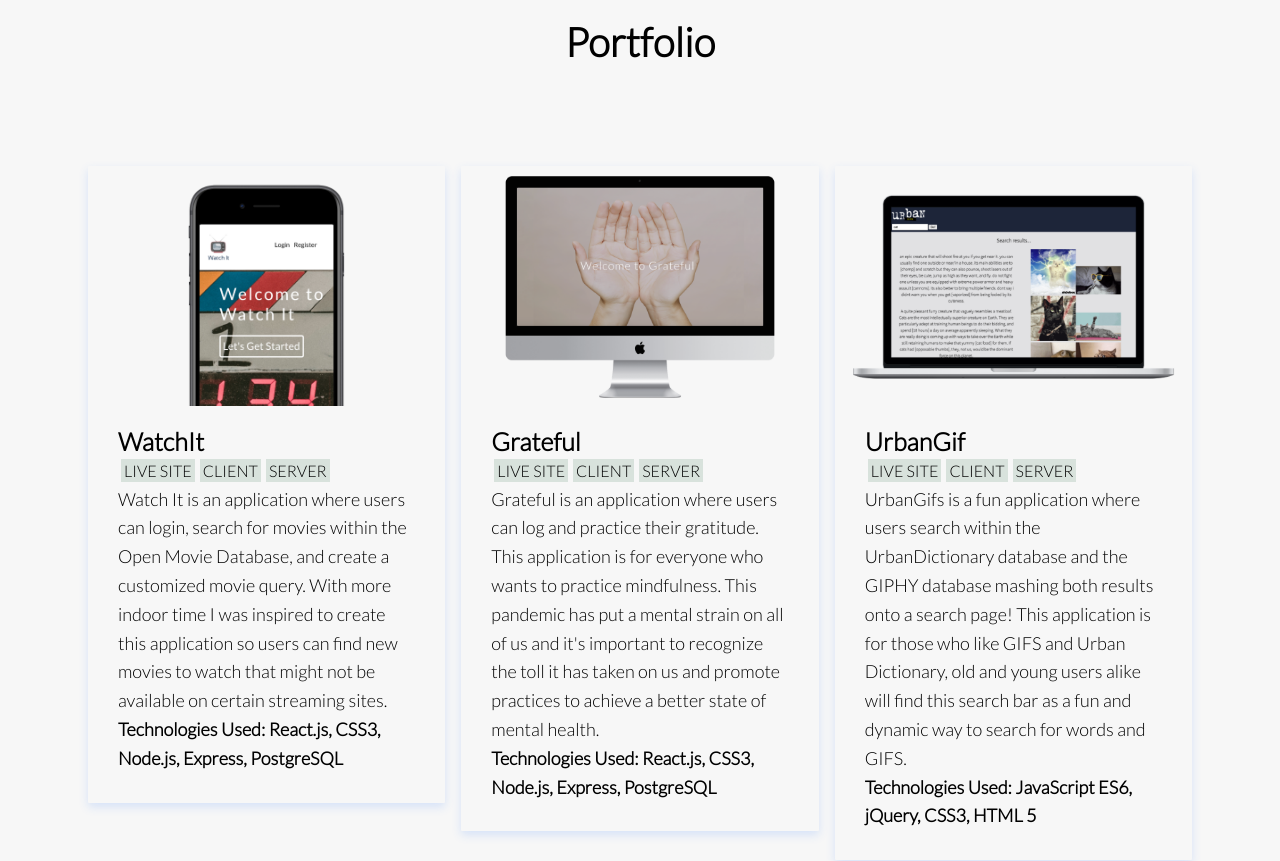
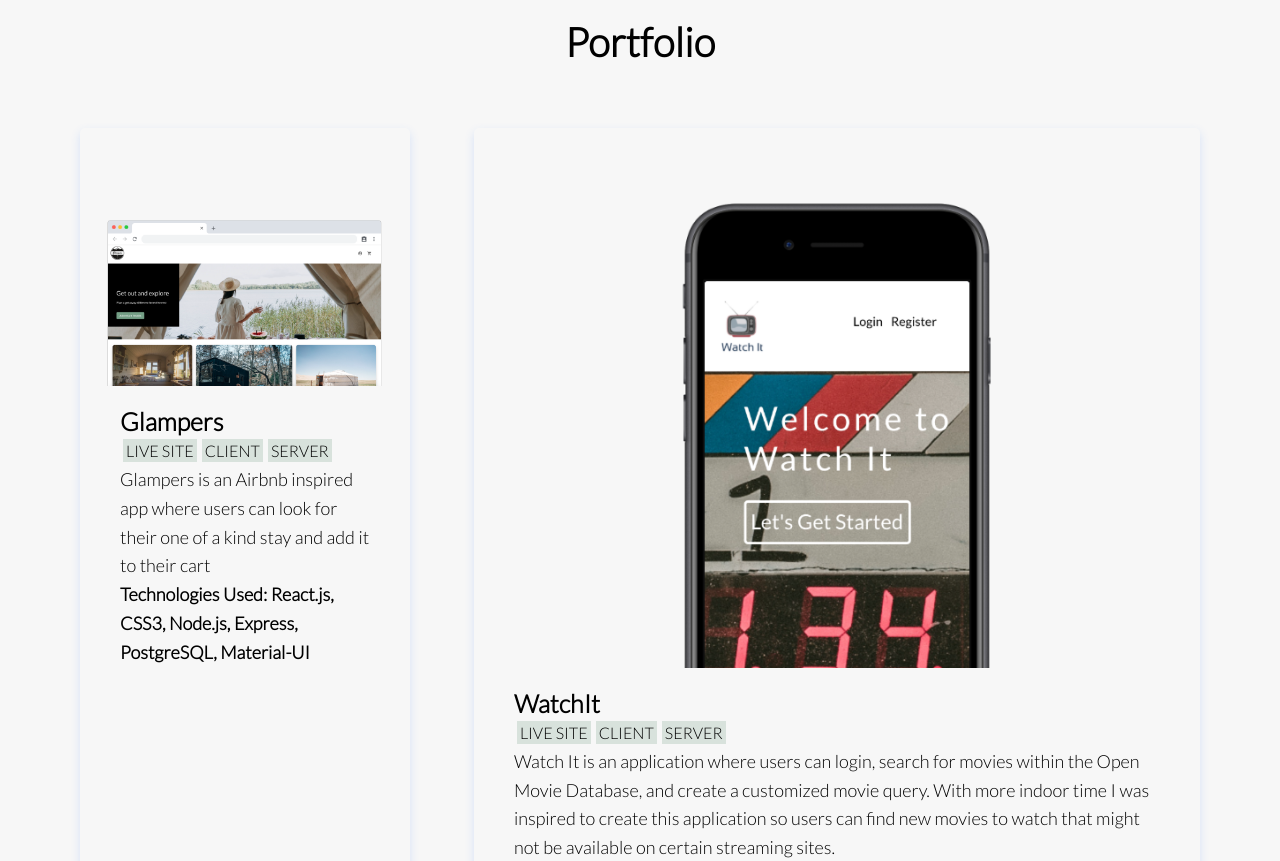
Before and after one commit to josiehandeveloper/jsphn, a React (Create React App) app: page / in a window 1280 px wide. Shown: the part 2200-3061 px from the top of the page. Built offline with nearby package versions, Linux system fonts and the light colour scheme.

Commit message:
glampers added

```diff
--- a/src/Components/Portfolio/Portfolio.css
+++ b/src/Components/Portfolio/Portfolio.css
@@ -1,5 +1,5 @@
 .portfolio {
-  padding: 3em 0;
+  padding: 3em;
   background-color: #f7f7f7;
 }
 
@@ -9,115 +9,31 @@ h1 {
 }
 
 .portfolio__container {
+  padding-top: 30px;
   display: flex;
-  flex-flow: column;
-  max-width: 1120px;
-  width: 90%;
-  margin: 0 auto;
-}
-
-.portfolio__wrapper {
-  position: relative;
-  margin: 50px 0 45px;
-}
-
-.portfolio__items {
-  display: flex;
-  flex-flow: row;
-  justify-content: space-between;
-  margin-bottom: 24px;
 }
 
 .portfolio__item {
-  display: flex;
-  flex-flow: row;
-  flex: 1;
-  margin: 0 0.5rem;
-  border-radius: 5px;
+  padding: 10px;
 }
 
-.portfolio__item__box {
-  display: flex;
-  flex-flow: column;
-  width: 100%;
-  overflow: hidden;
-  border-radius: 1px;
-  box-shadow: 0 4px 10px rgba(56, 125, 255, 0.17);
-  text-decoration: none;
-}
-
-.portfolio__item__pic-wrap {
-  position: relative;
-  width: 100%;
-  padding-top: 67%;
-  overflow: hidden;
-}
-
-.portfolio__item__img {
-  position: absolute;
-  top: 0;
-  right: 0;
-  bottom: 0;
-  left: 0;
-  display: block;
-  width: 100%;
-  max-width: 100%;
-  height: 100%;
-  max-height: 100%;
-  object-fit: cover;
-}
-
-.portfolio__item__img:hover {
-  transform: scale(1.1);
-  transition: transform 0.4s ease-in;
-}
-
-.portfolio__item__info {
-  padding: 20px 30px 30px;
-}
-
-.portfolio__item__title {
-  font-size: 25px;
-  color: black;
-}
-
-.portfolio__item__links {
-  padding: 3px;
-}
-
-.portfolio__item__links > a {
-  display: inline-block;
-  text-decoration: none;
-  color: black;
-  text-transform: uppercase;
-  font-weight: 200;
-  margin-right: 5px;
-  background-color: #d8e2dc;
-  padding: 2px 3px;
-}
-
-.portfolio__item__text {
-  color: black;
-  font-family: "Lato";
-  font-size: 18px;
-  line-height: 1.6;
-  font-weight: 300;
-}
-
-.portfolio__item__tech {
-  line-height: 1.6;
-}
-
-@media only screen and (max-width: 1024px) {
-  .portfolio__items {
+@media only screen and (max-width: 1000px) {
+  .portfolio {
+    padding: 2em 1em 2em 2em;
+    background-color: #f7f7f7;
+  }
+  .portfolio__container {
+    padding: 0px;
     display: flex;
-    flex-flow: column;
+    flex-direction: column;
+  }
+  .portfolio__item {
+    padding: 10px;
   }
 }
-
 @media only screen and (max-width: 500px) {
   .portfolio {
-    padding: 2em 1em 0 0;
+    padding: 2em 1em 2em 2em;
     background-color: #f7f7f7;
   }
 }
--- a/src/Components/Portfolio/Portfolio.js
+++ b/src/Components/Portfolio/Portfolio.js
@@ -7,8 +7,15 @@ function Portfolio() {
     <div id="portfolio" className="portfolio">
       <h1>Portfolio</h1>
       <div className="portfolio__container">
-        <div className="portfolio__wrapper">
-          <ul className="portfolio__items">
+        <PortfolioItem
+          src="images/Glampers/glampers.png"
+          title="Glampers"
+          live="https://glampers.vercel.app/"
+          client="https://github.com/josiehandeveloper/glampers"
+          server="https://github.com/josiehandeveloper/glampers-server"
+          text="Glampers is an Airbnb inspired app where users can look for their one of a kind stay and add it to their cart"
+          tech="React.js, CSS3, Node.js, Express, PostgreSQL, Material-UI"
+        />
         <PortfolioItem
           src="images/WatchIt/watchIt1.png"
           title="WatchIt"
@@ -23,6 +30,8 @@ function Portfolio() {
                     sites."
           tech="React.js, CSS3, Node.js, Express, PostgreSQL"
         />
+      </div>
+      <div className="portfolio__container">
         <PortfolioItem
           src="images/Grateful/grateful1.png"
           title="Grateful"
@@ -50,8 +59,6 @@ function Portfolio() {
                     search for words and GIFS."
           tech="JavaScript ES6, jQuery, CSS3, HTML 5"
         />
-          </ul>
-        </div>
       </div>
     </div>
   );
--- a/src/Components/PortfolioItem/PortfolioItem.css
+++ b/src/Components/PortfolioItem/PortfolioItem.css
@@ -1,70 +1,18 @@
-.portfolio {
-  padding: 3em 0;
-  background-color: #f7f7f7;
-}
-
-h1 {
-  text-align: center;
-  font-size: 40px;
-}
-
-.portfolio__container {
+.portfolio__item {
+  padding: 30px;
   display: flex;
-  flex-flow: column;
-  max-width: 1120px;
-  width: 90%;
-  margin: 0 auto;
-}
-
-.portfolio__wrapper {
-  position: relative;
-  margin: 50px 0 45px;
-}
-
-.portfolio__items {
-  display: flex;
-  flex-flow: row;
-  justify-content: space-between;
-  margin-bottom: 24px;
-}
-
-.portfolio__item {
-  display: flex;
-  flex-flow: row;
-  flex: 1;
-  margin: 0 0.5rem;
+  flex-direction: column;
+  border-radius: 10px;
+  box-shadow: 0 4px 10px rgba(56, 125, 255, 0.17);
+  margin: 2rem 2rem;
   border-radius: 5px;
-}
-
-.portfolio__item__box {
-  display: flex;
-  flex-flow: column;
-  width: 100%;
-  overflow: hidden;
-  border-radius: 1px;
-  box-shadow: 0 4px 10px rgba(56, 125, 255, 0.17);
-  text-decoration: none;
-}
-
-.portfolio__item__pic-wrap {
-  position: relative;
-  width: 100%;
-  padding-top: 67%;
   overflow: hidden;
 }
 
 .portfolio__item__img {
-  position: absolute;
-  top: 0;
-  right: 0;
-  bottom: 0;
-  left: 0;
-  display: block;
-  width: 100%;
-  max-width: 100%;
-  height: 100%;
-  max-height: 100%;
-  object-fit: cover;
+  min-width: 300px;
+  min-height: 200px;
+  object-fit: fit;
 }
 
 .portfolio__item__img:hover {
@@ -112,16 +60,18 @@ h1 {
   font-weight: bold;
 }
 
-@media only screen and (max-width: 1024px) {
-  .portfolio__items {
+@media only screen and (max-width: 1000px) {
+  .portfolio__item {
     display: flex;
     flex-flow: column;
+    padding: 30px;
+    margin: 1em 1em;
   }
 }
 
 @media only screen and (max-width: 500px) {
   .portfolio {
-    padding: 2em 1em 0 0;
+    padding: 2em 2em;
     background-color: #f7f7f7;
   }
 }
--- a/src/Components/PortfolioItem/portfolioItem.js
+++ b/src/Components/PortfolioItem/portfolioItem.js
@@ -3,18 +3,12 @@ import "./PortfolioItem.css";
 
 function PortfolioItem(props) {
   return (
-    <div className="portfolio__container">
-      <div className="portfolio__wrapper">
-        <ul className="portfolio__items">
-          <li className="portfolio__item">
-            <div className="portfolio__item__box">
-              <div className="portfolio__item__pic-wrap">
+    <div className="portfolio__item">
       <img
         className="portfolio__item__img"
         alt="Portfolio img"
         src={props.src}
       />
-              </div>
       <div className="portfolio__item__info">
         <h4 className="portfolio__item__title">{props.title}</h4>
         <h4 className="portfolio__item__links">
@@ -35,10 +29,6 @@ function PortfolioItem(props) {
         </h5>
       </div>
     </div>
-          </li>
-        </ul>
-      </div>
-    </div>
   );
 }
 
```
Also changed, not shown: public/images/Glampers/glampers.png (added). Lines whose indentation alone changed are shown as unchanged.
